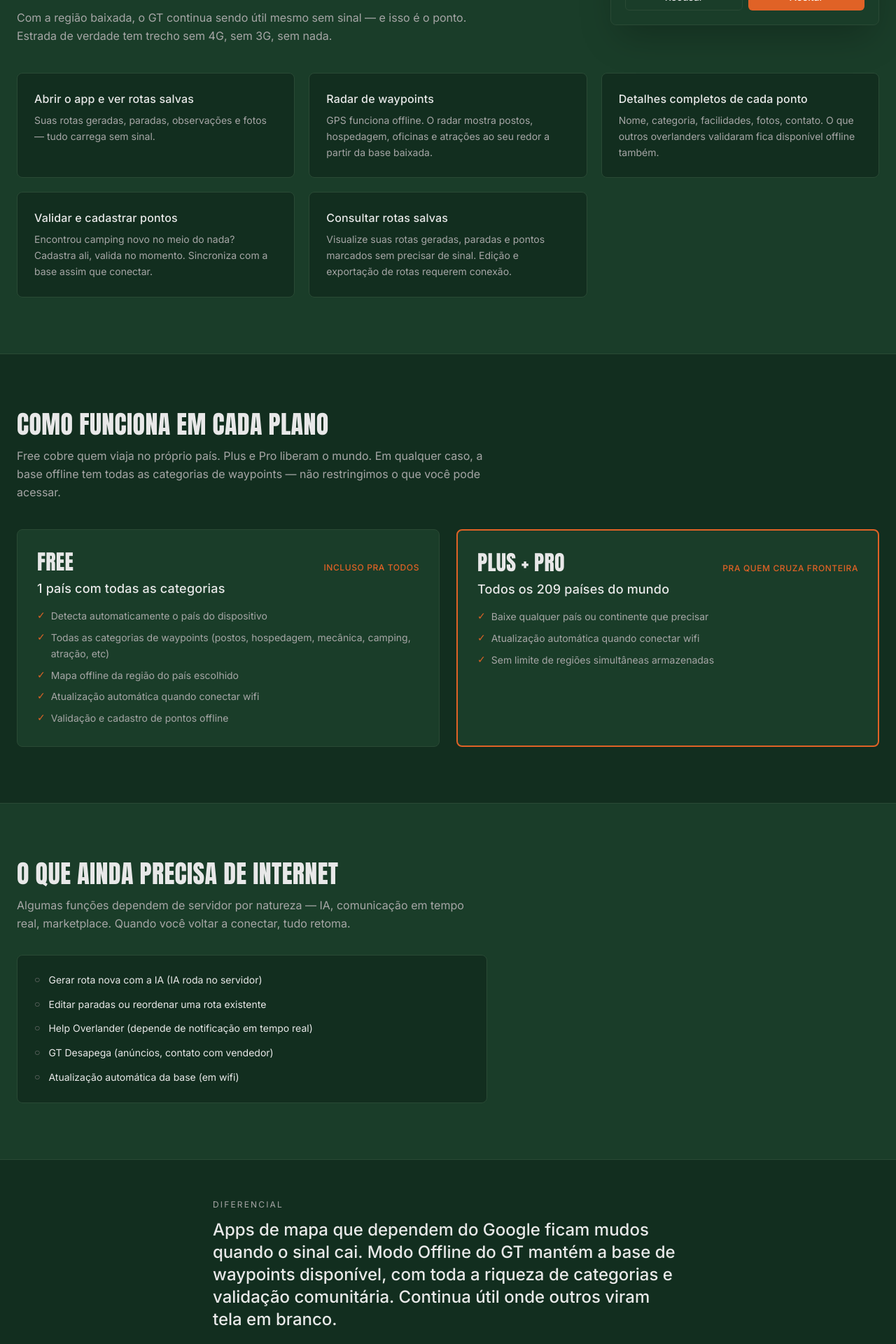
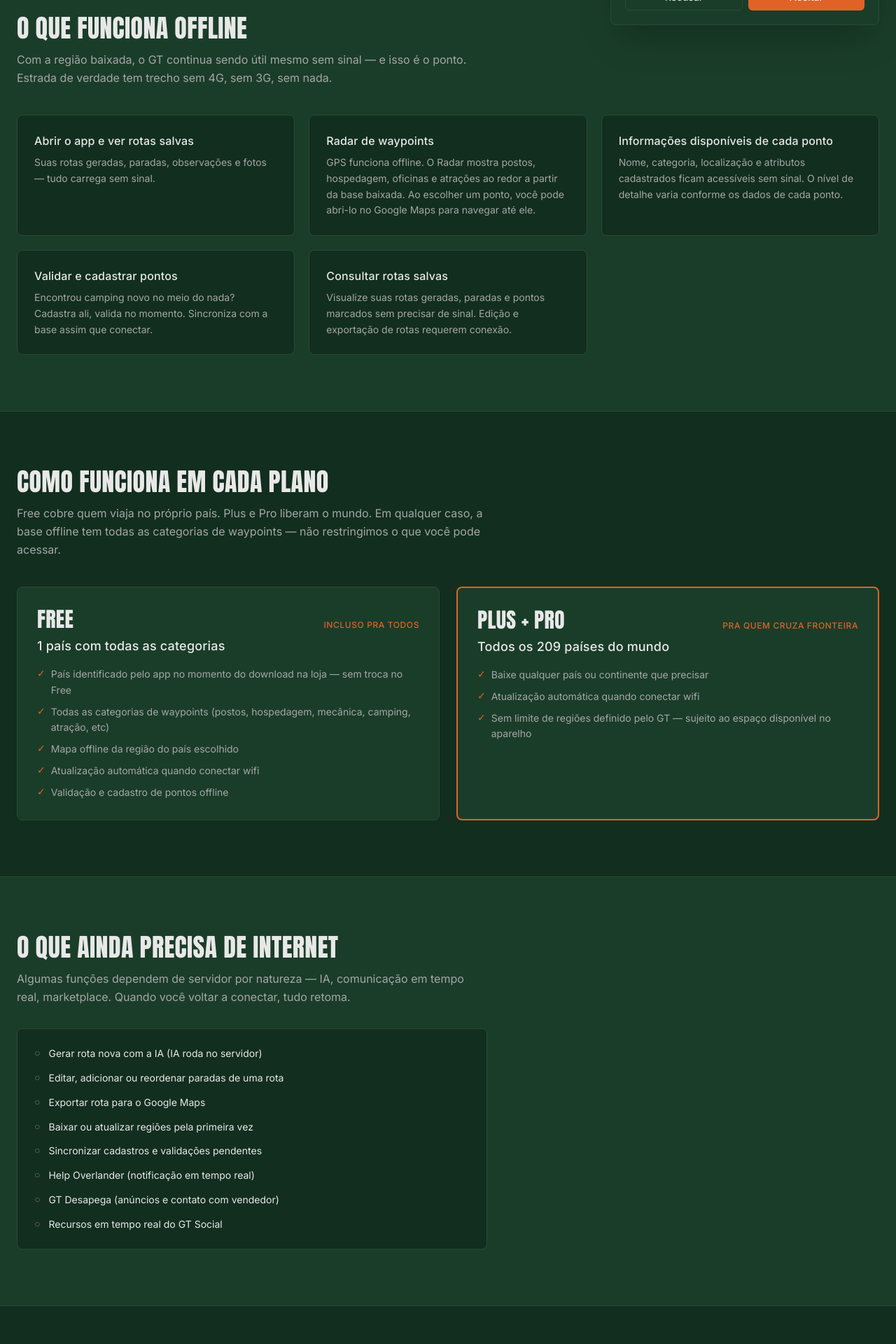
Before and after one commit to rangel2010/gtoverlander-site, a Next.js app: page /en/recursos/modo-offline in a window 1280 px wide. Shown: the part 740-2660 px from the top of the page at 70% size. Built offline with nearby package versions, Linux system fonts and the light colour scheme; no server answers.

Commit message:
fix: modo offline — hero, radar nav via Maps, detalhes ponto, país free, lista internet, faq update, diferencial

```diff
--- a/app/[locale]/recursos/modo-offline/page.tsx
+++ b/app/[locale]/recursos/modo-offline/page.tsx
@@ -24,11 +24,11 @@ const oQueFaz = [
   },
   {
     titulo: 'Radar de waypoints',
-    desc: 'GPS funciona offline. O radar mostra postos, hospedagem, oficinas e atrações ao seu redor a partir da base baixada.',
+    desc: 'GPS funciona offline. O Radar mostra postos, hospedagem, oficinas e atrações ao redor a partir da base baixada. Ao escolher um ponto, você pode abri-lo no Google Maps para navegar até ele.',
   },
   {
-    titulo: 'Detalhes completos de cada ponto',
-    desc: 'Nome, categoria, facilidades, fotos, contato. O que outros overlanders validaram fica disponível offline também.',
+    titulo: 'Informações disponíveis de cada ponto',
+    desc: 'Nome, categoria, localização e atributos cadastrados ficam acessíveis sem sinal. O nível de detalhe varia conforme os dados de cada ponto.',
   },
   {
     titulo: 'Validar e cadastrar pontos',
@@ -42,10 +42,13 @@ const oQueFaz = [
 
 const precisaInternet = [
   'Gerar rota nova com a IA (IA roda no servidor)',
-  'Editar paradas ou reordenar uma rota existente',
-  'Help Overlander (depende de notificação em tempo real)',
-  'GT Desapega (anúncios, contato com vendedor)',
-  'Atualização automática da base (em wifi)',
+  'Editar, adicionar ou reordenar paradas de uma rota',
+  'Exportar rota para o Google Maps',
+  'Baixar ou atualizar regiões pela primeira vez',
+  'Sincronizar cadastros e validações pendentes',
+  'Help Overlander (notificação em tempo real)',
+  'GT Desapega (anúncios e contato com vendedor)',
+  'Recursos em tempo real do GT Social',
 ];
 
 const planos = [
@@ -54,7 +57,7 @@ const planos = [
     badge: 'Incluso pra todos',
     titulo: '1 país com todas as categorias',
     items: [
-      'Detecta automaticamente o país do dispositivo',
+      'País identificado pelo app no momento do download na loja — sem troca no Free',
       'Todas as categorias de waypoints (postos, hospedagem, mecânica, camping, atração, etc)',
       'Mapa offline da região do país escolhido',
       'Atualização automática quando conectar wifi',
@@ -68,7 +71,7 @@ const planos = [
     items: [
       'Baixe qualquer país ou continente que precisar',
       'Atualização automática quando conectar wifi',
-      'Sem limite de regiões simultâneas armazenadas',
+      'Sem limite de regiões definido pelo GT — sujeito ao espaço disponível no aparelho',
     ],
   },
 ];
@@ -92,7 +95,7 @@ const faq = [
   },
   {
     q: 'Como a base se atualiza?',
-    a: 'Automaticamente em wifi, em qualquer plano. O app detecta wifi disponível e atualiza a base em background, sem consumir dados móveis. Você não precisa se preocupar — fica sempre atualizada.',
+    a: 'A base de waypoints é atualizada continuamente pelo GT. O app sincroniza o cache do usuário automaticamente em segundo plano, sem que você precise fazer nada. Quando estiver offline, os dados disponíveis são os da última sincronização.',
   },
 ];
 
@@ -101,8 +104,8 @@ export default function ModoOfflinePage() {
     <>
       <FeatureHero
         kicker="Disponível agora"
-        title="GT roda em qualquer canto do mundo, sem depender de sinal"
-        subline="Free baixa o país onde você está com todas as categorias. Plus e Pro liberam os 209 países do mundo. Validação, cadastro e atualização automática em wifi funcionam em todos os planos."
+        title="O essencial da viagem continua disponível mesmo sem sinal"
+        subline="Baixe previamente a base de waypoints da região. Depois, consulte rotas salvas e encontre pontos ao redor com o Radar — mesmo sem conexão. Free cobre um país; Plus e Pro liberam qualquer país ou continente."
         primaryCta={{ label: 'Começar grátis', href: '/baixar' }}
         secondaryCta={{ label: 'Explorar planos', href: '/planos' }}
       />
@@ -196,7 +199,7 @@ export default function ModoOfflinePage() {
             Diferencial
           </p>
           <p className="font-sans text-xl md:text-2xl font-medium leading-snug text-gt-text">
-            Apps de mapa que dependem do Google ficam mudos quando o sinal cai. Modo Offline do GT mantém a base de waypoints disponível, com toda a riqueza de categorias e validação comunitária. Continua útil onde outros viram tela em branco.
+            Mesmo sem sinal, o GT mantém disponíveis as rotas salvas e a base de waypoints baixada para aquela região. Você continua encontrando postos, campings, hospedagens, oficinas e pontos validados pela comunidade — sem precisar de internet pra isso.
           </p>
         </div>
       </section>
```
